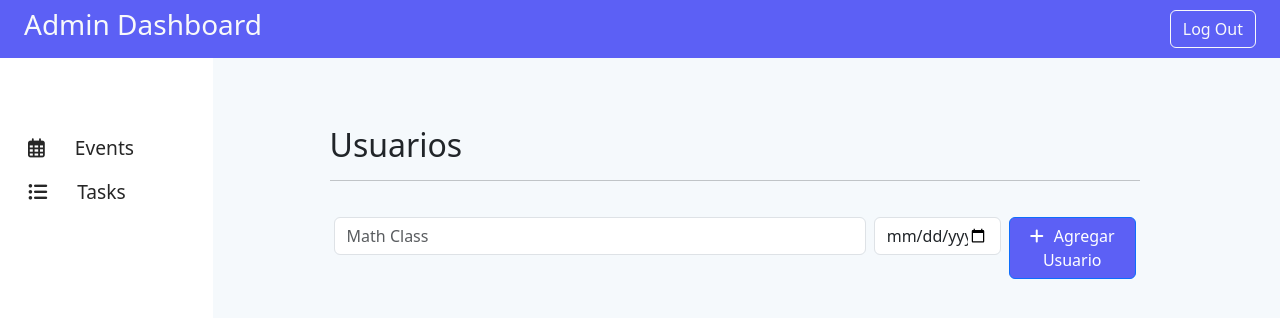
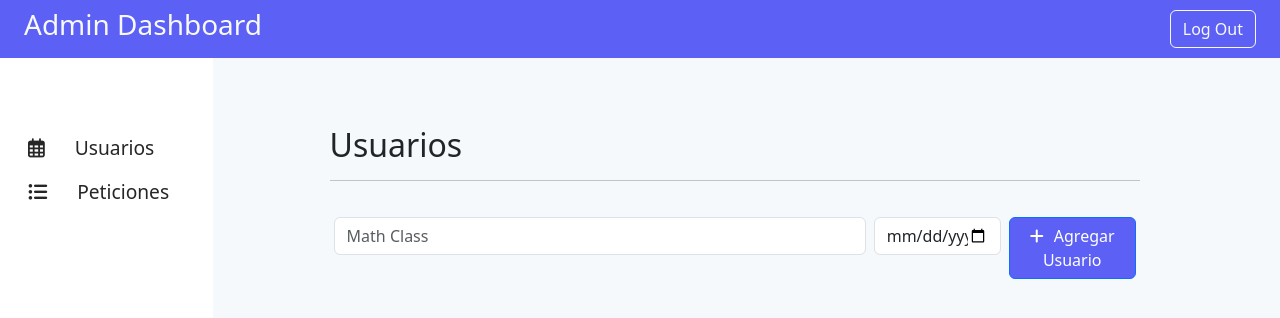
Before and after one commit to chrisbmx20/sistema-permiso-computadora, a website: page public/admin.html in a window 1280 px wide. Drawn offline with nearby package versions, Linux system fonts and the light colour scheme.

Commit message:
primer commit

```diff
--- a/public/admin.html
+++ b/public/admin.html
@@ -28,10 +28,10 @@
 
             <ul class="aside-menu nav flex-column sidebar-nav py-20">
                 <li class="nav-item">
-                    <a class="nav-link active" href="#" onclick="showElement(0)"><i class="fa-regular fa-calendar-days"></i><span class="menu-text">Events</span></a>
+                    <a class="nav-link active" href="#" onclick="showElement(0)"><i class="fa-regular fa-calendar-days"></i><span class="menu-text">Usuarios</span></a>
                 </li>
                 <li class="nav-item">
-                    <a class="nav-link" href="#" onclick="showElement(1)"><i class="fa-solid fa-list-ul"></i><span class="menu-text">Tasks</span></a></li>
+                    <a class="nav-link" href="#" onclick="showElement(1)"><i class="fa-solid fa-list-ul"></i><span class="menu-text">Peticiones</span></a></li>
             </ul>
         </div>
         <div class="col-10 bg-grey py-5 dashboard">
```
